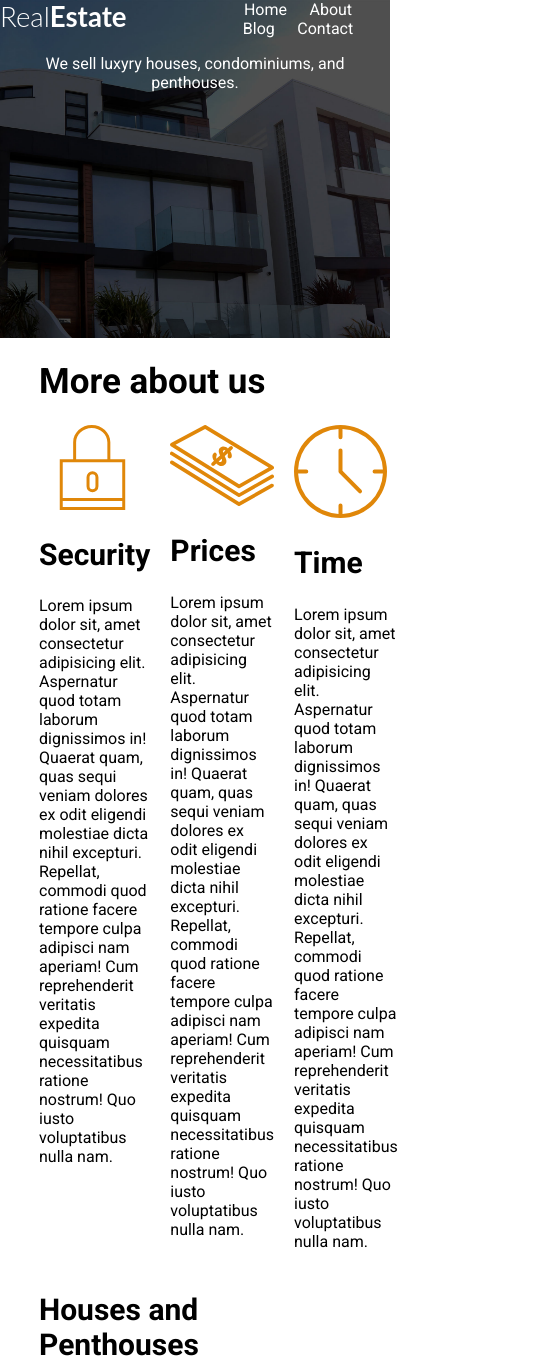
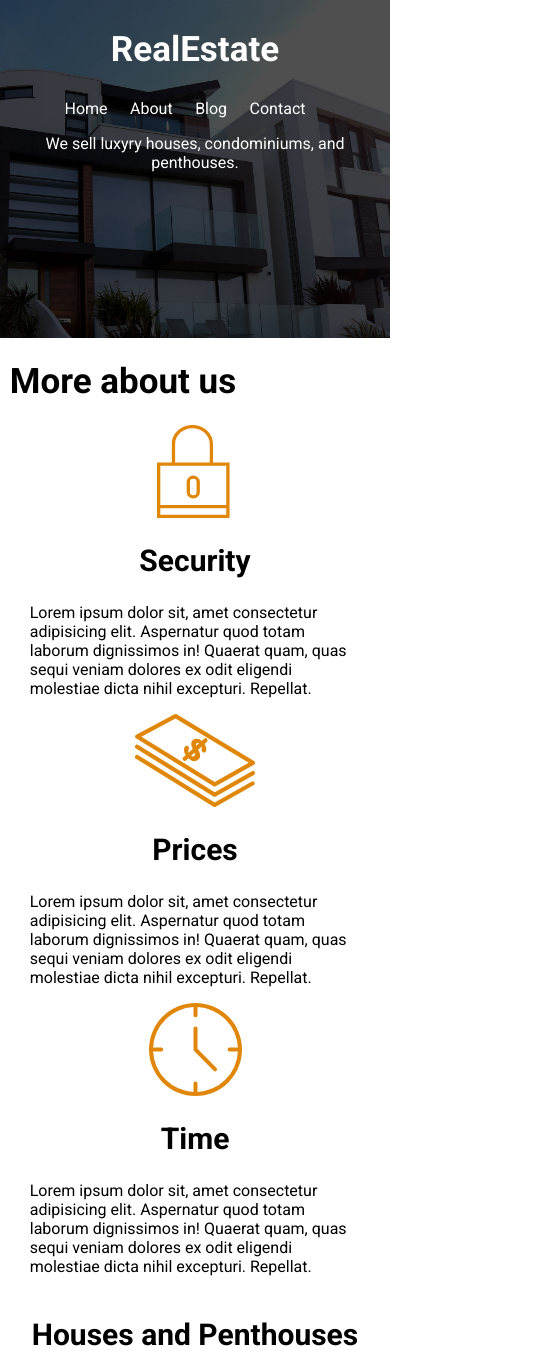
Before and after one commit to ChrisUBS/realEstate, a plain HTML site: page index.html in a window 390 px wide. Shown: the top 1365 px of the page, 539 px wide, since content can reach past the window. Drawn offline with Linux system fonts and the light colour scheme.

Commit message:
Finish index page

```diff
--- a/css/index-style.css
+++ b/css/index-style.css
@@ -1,9 +1,11 @@
 /* General */
 html {
-    font-size: 62.5%; /* 1rem = 10px */
+    font-size: 62.5%;
+    /* 1rem = 10px */
 }
 
-html, body {
+html,
+body {
     margin: 0;
     padding: 0;
 }
@@ -49,6 +51,13 @@ ul {
     margin-right: auto;
 }
 
+@media (max-width: 768px) {
+    .container {
+        width: 95%;
+    }
+
+}
+
 /* Header */
 .site-header {
     /* height: 250px; */
@@ -70,18 +79,53 @@ ul {
     margin-right: 20px;
 }
 
+@media (max-width: 768px) {
+    .menu-bar {
+        flex-direction: column;
+        justify-content: center;
+    }
+
+}
+
 /* Main */
 .about-container {
     display: flex;
+    flex-direction: row;
 }
 
 .about-container div {
+    margin-left: 2rem;
     margin-right: 2rem;
+}
+
+@media (max-width: 768px) {
+    .about-container {
+        flex-direction: column;
+    }
+
+    .about-container img {
+        display: block;
+        margin-left: auto;
+        margin-right: auto;
+    }
+
+    h2 {
+        text-align: center;
+    }
+
 }
 
 /* Houses */
 .container-houses {
     display: flex;
+}
+
+@media (max-width: 768px) {
+
+    .container-houses {
+        flex-direction: column;
+    }
+
 }
 
 .houses-item {
@@ -117,6 +161,7 @@ li {
 
 .house-details {
     display: flex;
+    margin: 1rem;
 }
 
 .house-details img {
--- a/index.html
+++ b/index.html
@@ -5,31 +5,26 @@
     <meta charset="UTF-8">
     <meta name="viewport" content="width=device-width, initial-scale=1.0">
     <title>Real Estate</title>
-    <link rel="stylesheet" href="css/index-style.css">
+    <script src="https://kit.fontawesome.com/337be747ec.js" crossorigin="anonymous"></script>
     <link rel="preconnect" href="https://fonts.googleapis.com">
     <link rel="preconnect" href="https://fonts.gstatic.com" crossorigin>
-    <link href="https://fonts.googleapis.com/css2?family=Roboto:ital,wght@0,100;0,300;0,400;0,500;0,700;0,900;1,100;1,300;1,400;1,500;1,700;1,900&display=swap"
-        rel="stylesheet">
-    <script src="https://kit.fontawesome.com/337be747ec.js" crossorigin="anonymous"></script>
+    <link href="https://fonts.googleapis.com/css2?family=Roboto:ital,wght@0,100;0,300;0,400;0,500;0,700;0,900;1,100;1,300;1,400;1,500;1,700;1,900&display=swap" rel="stylesheet">
+    <link rel="stylesheet" href="css/index-style.css">
 </head>
 
 <body>
 
     <header class="site-header">
         <nav class="menu-bar">
-            <a class="logo" href="index.html">
-                <img src="images/logo.svg" alt="Real Estate">
-            </a>
+            <h1>RealEstate</h1>
             <nav>
                 <a href="index.html">Home</a>
-                <a href="about.html">About</a>
-                <a href="blog.html">Blog</a>
+                <a href="#">About</a>
+                <a href="#">Blog</a>
                 <a href="contact.html">Contact</a>
             </nav>
         </nav> <!-- .menu -->
-        <div class="text-header">
-            <p>We sell luxyry houses, condominiums, and penthouses.</p>
-        </div>
+        <p>We sell luxyry houses, condominiums, and penthouses.</p>
     </header> <!-- .site-header -->
 
     <main class="container">
@@ -40,24 +35,21 @@
                 <h2>Security</h2>
                 <p>Lorem ipsum dolor sit, amet consectetur adipisicing elit. Aspernatur quod totam laborum dignissimos
                     in! Quaerat quam, quas sequi veniam dolores ex odit eligendi molestiae dicta nihil excepturi.
-                    Repellat, commodi quod ratione facere tempore culpa adipisci nam aperiam! Cum reprehenderit
-                    veritatis expedita quisquam necessitatibus ratione nostrum! Quo iusto voluptatibus nulla nam.</p>
+                    Repellat.</p>
             </div>
             <div>
                 <img src="images/icon2.svg" alt="">
                 <h2>Prices</h2>
                 <p>Lorem ipsum dolor sit, amet consectetur adipisicing elit. Aspernatur quod totam laborum dignissimos
                     in! Quaerat quam, quas sequi veniam dolores ex odit eligendi molestiae dicta nihil excepturi.
-                    Repellat, commodi quod ratione facere tempore culpa adipisci nam aperiam! Cum reprehenderit
-                    veritatis expedita quisquam necessitatibus ratione nostrum! Quo iusto voluptatibus nulla nam.</p>
+                    Repellat.</p>
             </div>
             <div>
                 <img src="images/icon3.svg" alt="">
                 <h2>Time</h2>
                 <p>Lorem ipsum dolor sit, amet consectetur adipisicing elit. Aspernatur quod totam laborum dignissimos
                     in! Quaerat quam, quas sequi veniam dolores ex odit eligendi molestiae dicta nihil excepturi.
-                    Repellat, commodi quod ratione facere tempore culpa adipisci nam aperiam! Cum reprehenderit
-                    veritatis expedita quisquam necessitatibus ratione nostrum! Quo iusto voluptatibus nulla nam.</p>
+                    Repellat.</p>
             </div>
         </section> <!-- .content-container -->
 
@@ -70,7 +62,7 @@
                         <img src="images/announcement1.jpg" alt="">
                     </div>
                     <div class="houses-item-text">
-                        <h3>Luxury House on  the Lake</h3>
+                        <h3>Luxury House on the Lake</h3>
                         <p>Lorem ipsum dolor sit amet consectetur adipisicing elit. Rerum, inventore.</p>
                         <p class="price">3,000,000.00</p>
                         <ul class="list-items">
@@ -153,8 +145,8 @@
             <h1>Real Estate</h1>
             <nav class="menu">
                 <a href="index.html">Home</a>
-                <a href="about.html">About</a>
-                <a href="blog.html">Blog</a>
+                <a href="#">About</a>
+                <a href="#">Blog</a>
                 <a href="contact.html">Contact</a>
             </nav> <!-- .menu -->
         </div> <!-- .menu-bar -->
```
